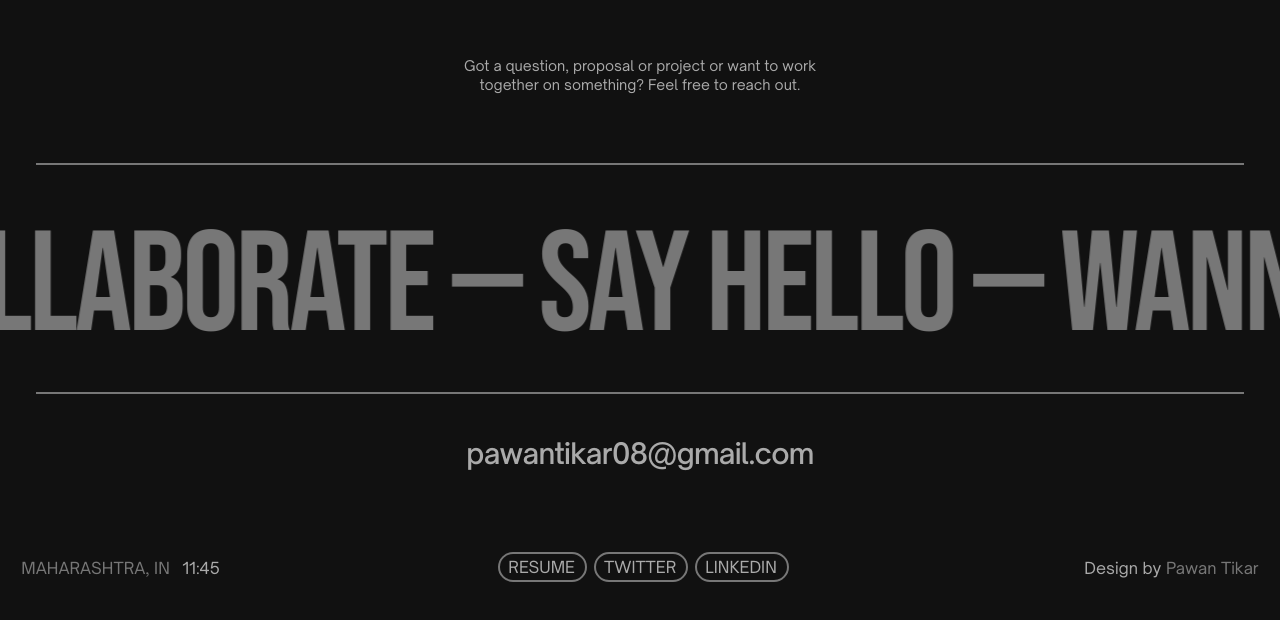
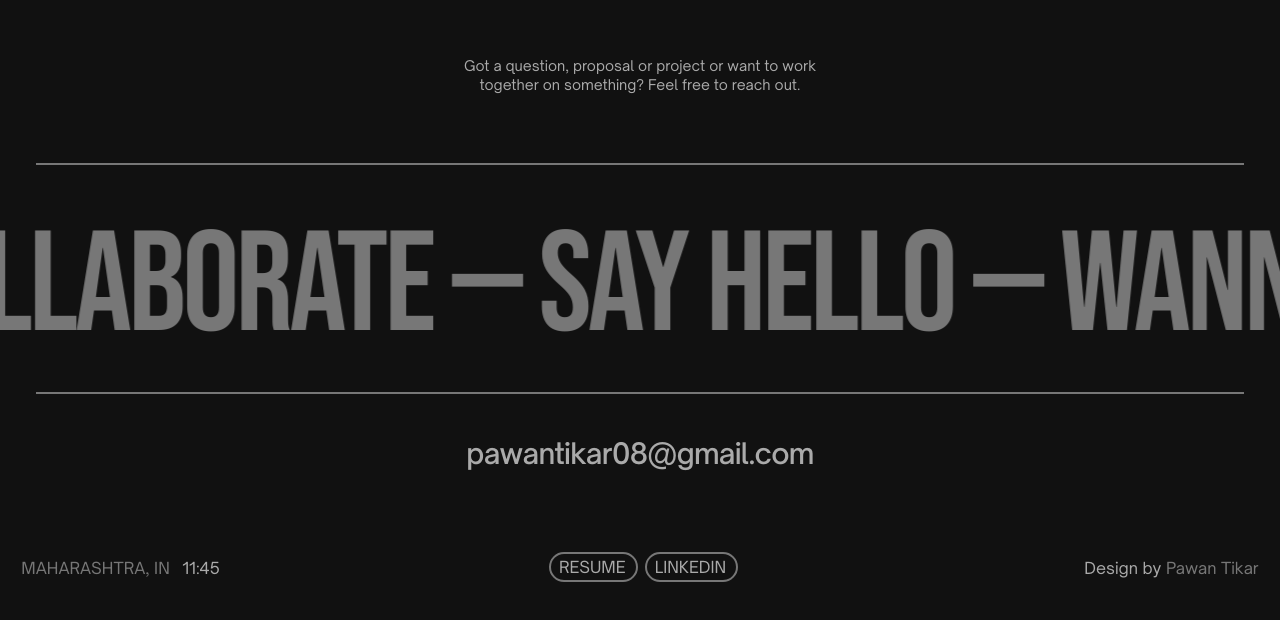
Before and after one commit to Air08/PawanTikar, a website built with Vite: page index.html in a window 1280 px wide. Shown: the part 5264-5884 px from the top of the page. Built offline with nearby package versions, Linux system fonts and the light colour scheme.

Commit message:
Update index.html

```diff
--- a/index.html
+++ b/index.html
@@ -18,7 +18,7 @@
 
     <!-- Twitter -->
     <meta property="twitter:card" content="summary_large_image" />
-    <meta property="twitter:url" content="https://x.com/pawantikar08" />
+    <meta property="twitter:url" content="Hey" />
     <meta property="twitter:title" content="Pawan Tikar" />
     <meta
       property="twitter:description"
@@ -881,20 +881,6 @@
                   </span>
                 </a>
 
-		<a
-                  href="https://x.com/pawantikar08"
-                  target="_blank"
-                  rel="noopener noreferrer"
-                  class="c-button"
-                >
-                  <span class="c-link">
-                    <span class="c-link__inner">
-                      <span> Twitter </span>
-                      <span class="c-link__animated"> Twitter </span>
-                    </span>
-                  </span>
-                </a>
-
                 <a
                   href="https://www.linkedin.com/in/pawan-tikar-092487196/"
                   class="c-button"
```
